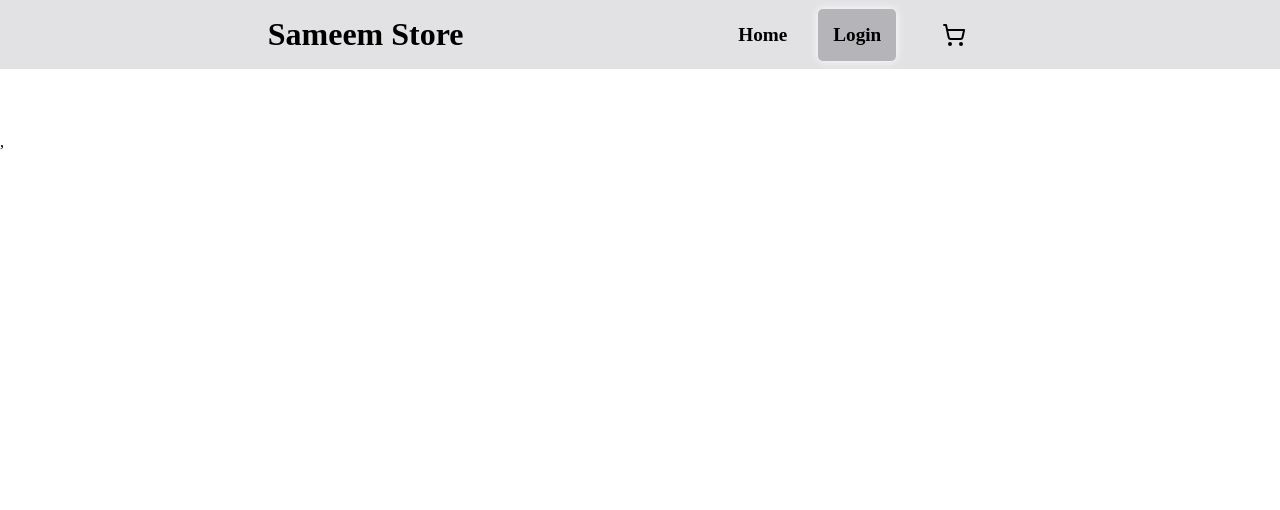
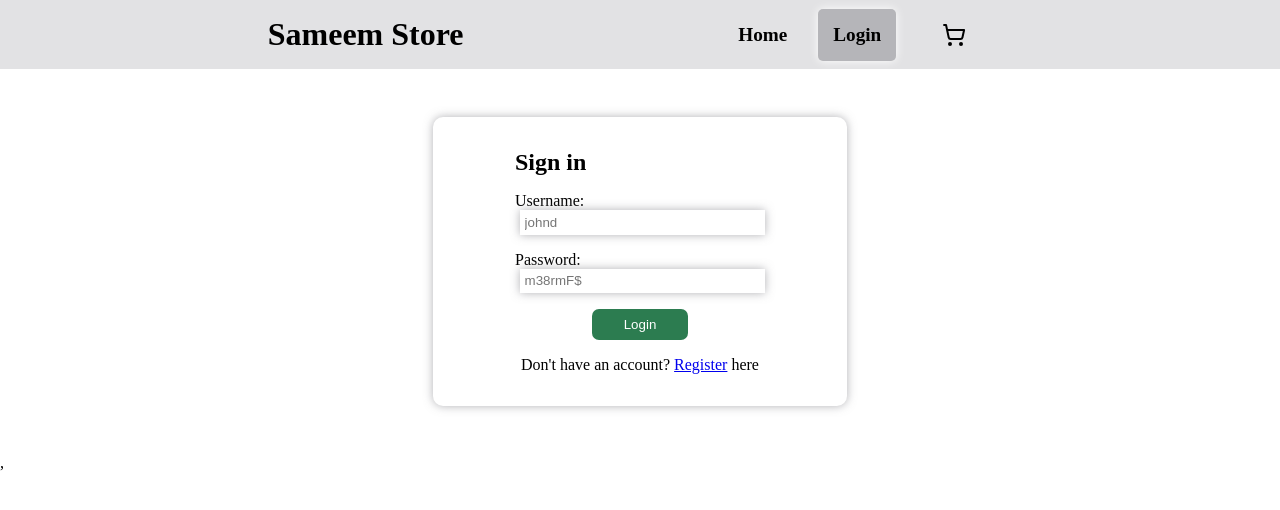
Before and after one commit to Eltaf-Sameem/Shopping-Website, a React app: page /login in a window 1280 px wide. Shown: the top 510 px of the page. Built offline with nearby package versions, Linux system fonts and the light colour scheme; no server answers; the HTML template or start-up script is replaced by a standard one.

Commit message:
implemented Login Page

```diff
--- a/src/App.jsx
+++ b/src/App.jsx
@@ -6,14 +6,15 @@ import { Home } from './Pages/Home';
 import { SingleProduct } from "./Pages/SingleProduct"
 import { fetchAllProds } from "/src/api/api.js";
 import { Cart } from "./Pages/Cart.jsx";
+import { Login } from './Pages/Login.jsx';
 
 export const App = () => {
   const [user, setUser] = useState(
-    localStorage.getItem("capstone-user") || "guest"
+    localStorage.getItem("shop-user") || "guest"
   );
 
   const [token, setToken] = useState(
-    localStorage.getItem("capstone-token") || null
+    localStorage.getItem("shop-token") || null
   );
 
   //-----------home--------------
@@ -77,6 +78,7 @@ export const App = () => {
 
             <Route path="/products/:id" element={<SingleProduct prods={prods} cart={cart} setCart={setCart} />} />
             <Route path="/cart" element={<Cart cart={cart} setCart={setCart} />} />
+            <Route path="/login" element={<Login token={token} setToken={setToken} setUser={setUser} setCart={setCart}/>} />
 
 
           </Routes >
--- a/src/Pages/Cart.jsx
+++ b/src/Pages/Cart.jsx
@@ -1,6 +1,6 @@
+import { useEffect, useState } from "react";
 import { useNavigate } from "react-router-dom";
 import "../style/Cart.css";
-import { useEffect, useState } from "react";
 
 export const Cart = ({ cart, setCart }) => {
     const navigate = useNavigate();
--- a/src/Pages/Login.jsx
+++ b/src/Pages/Login.jsx
@@ -0,0 +1,95 @@
+import { use, useEffect, useState } from "react";
+import "../style/Login.css"
+import { login } from "../api/api";
+import { Link, useNavigate } from "react-router-dom";
+
+export const Login = ({ token, setToken, setUser, setCart }) => {
+
+    const [username, setUsername] = useState("");
+    const [password, setPassword] = useState("");
+    const [loading, setLoading] = useState(null);
+    const [err, setErr] = useState(null);
+
+    const navigate = useNavigate();
+
+    const handleLogin = async () => {
+        setLoading(true)
+        try {
+            //login user
+            const response = await login(username, password)
+            response && setErr(null)
+            response && localStorage.setItem("shop-token", response.token)
+            console.log("here");
+
+            setToken(response.token)
+            setUser(username)
+            localStorage.setItem("shop-user", username)
+
+            //update user cart
+            setCart(JSON.parse(localStorage.getItem(`${username}-cart`)) || []);
+            setLoading(false);
+            navigate("/")
+        } catch (e) {
+            console.error(e)
+            setErr("Wrong username or password. Please try again")
+            setLoading(false);
+        }
+    };
+
+    useEffect(() => {
+    if (token) {
+      navigate("/");
+    }
+  }, [token]);
+
+    return (
+        <div className="login-container">
+            <form className="login-form">
+                <h2>Sign in</h2>
+                <div className="login-inputs">
+                    <label>Username: </label>
+                    <input
+                        placeholder="johnd"
+                        type="text"
+                        name="username"
+                        value={username}
+                        onChange={(e) => setUsername(e.target.value)}
+                    />
+                </div>
+
+                <div className="login-inputs">
+                    <label>Password: </label>
+                    <input
+                        placeholder="m38rmF$"
+                        type="password"
+                        name="password"
+                        value={password}
+                        onChange={(e) => setPassword(e.target.value)}
+                    />
+                </div>
+
+                <div className="buttons">
+                    <button className="simple-button" type="button" onClick={handleLogin}>Login</button>
+                </div>
+            </form>
+
+            {loading ? (
+                <h3 className="loading">Authenticating, Please wait...</h3>
+            ) : (
+                err && (
+                    <div className="message-box">
+                        <p>{err}</p>
+                    </div>
+                )
+            )}
+
+            <div className="register-div">
+                <p>
+                    Don't have an account? <Link to={"/register"}>Register</Link> here
+                </p>
+            </div>
+
+
+        </div>
+    )
+}
--- a/src/api/api.js
+++ b/src/api/api.js
@@ -1,4 +1,3 @@
-import { ssrImportKey } from "vite/module-runner";
 
 const API_URL = "https://fakestoreapi.com"
 
@@ -15,7 +14,7 @@ export async function fetchAllProds() {
 
 export async function login(username, password) {
     try {
-        const response = await fetch(`${API_URL}`, {
+        const response = await fetch(`${API_URL}/auth/login`, {
             method: "POST",
             headers: {
                 "Content-Type": "application/json",
--- a/src/components/NavBar.jsx
+++ b/src/components/NavBar.jsx
@@ -20,10 +20,10 @@ export function NavBar({ token, setToken, cart, setCart, user, setUser }) {
     let cartQty = cart.reduce((total, item) => total + Number(item.quantity), 0);
 
     function handleLogout() {
-        localStorage.removeItem("capstone-token");
+        localStorage.removeItem("shop-token");
         setToken(null);
         setUser("guest");
-        localStorage.setItem("capstone-user", "guest");
+        localStorage.setItem("shop-user", "guest");
         useNavigate("/login");
     }
 
--- /dev/null
+++ b/src/style/Login.css
@@ -0,0 +1,41 @@
+.login-container {
+  display: flex;
+  flex-direction: column;
+  align-items: center;
+  justify-content: center;
+  width: 350px;
+  box-shadow: 0 0 10px rgba(155, 155, 160, 0.778);
+  margin: 1rem;
+  padding: 2rem;
+  background-color: white;
+  border-radius: 10px;
+}
+
+.login-form {
+  display: flex;
+  flex-direction: column;
+  width: 250px;
+}
+
+.login-inputs {
+  display: flex;
+  flex-direction: column;
+  margin-top: 1rem;
+}
+
+.login-inputs input {
+  padding: 0.3rem;
+  margin-left: 0.3rem;
+  box-shadow: 0 0 10px rgba(155, 155, 160, 0.778);
+  border: none;
+}
+
+.login-form button {
+  margin: 1rem;
+}
+
+.message-box {
+  color: red;
+  margin-bottom: 2rem;
+  margin-top: 1rem;
+}
```
